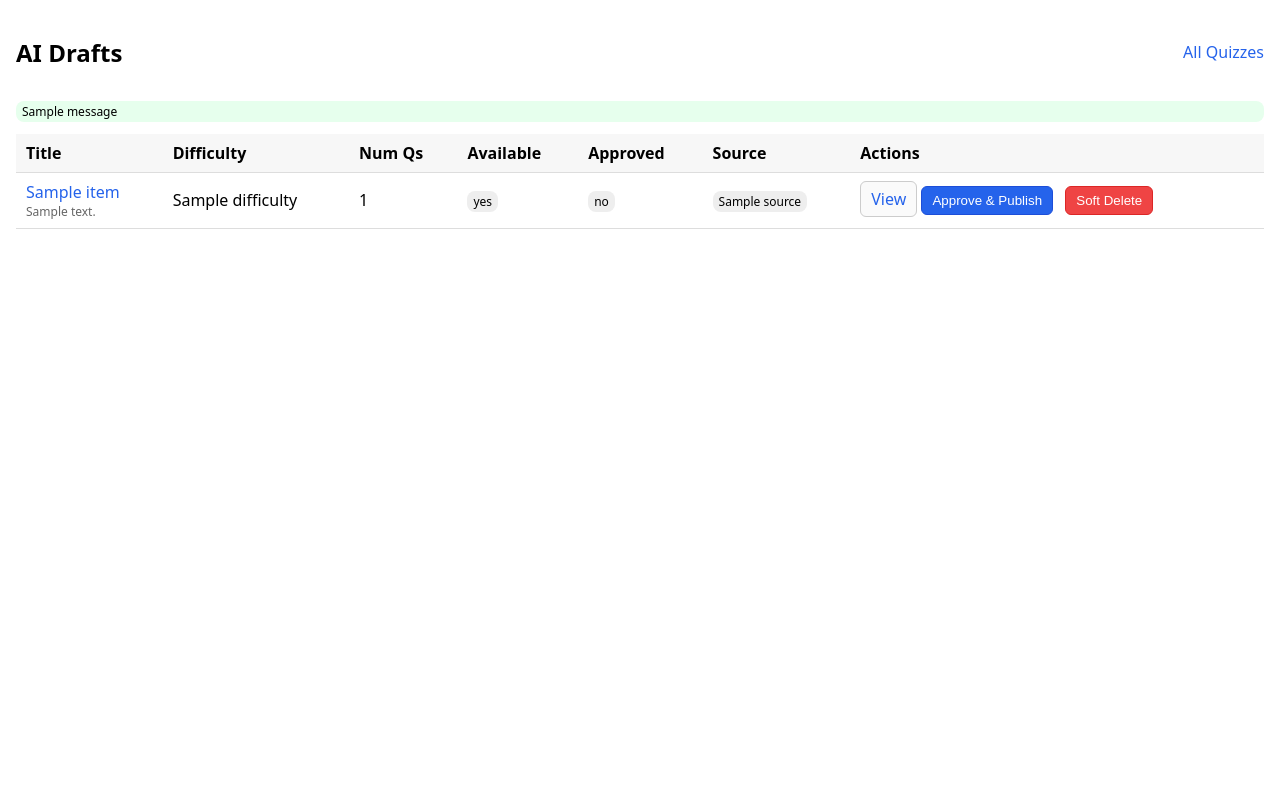
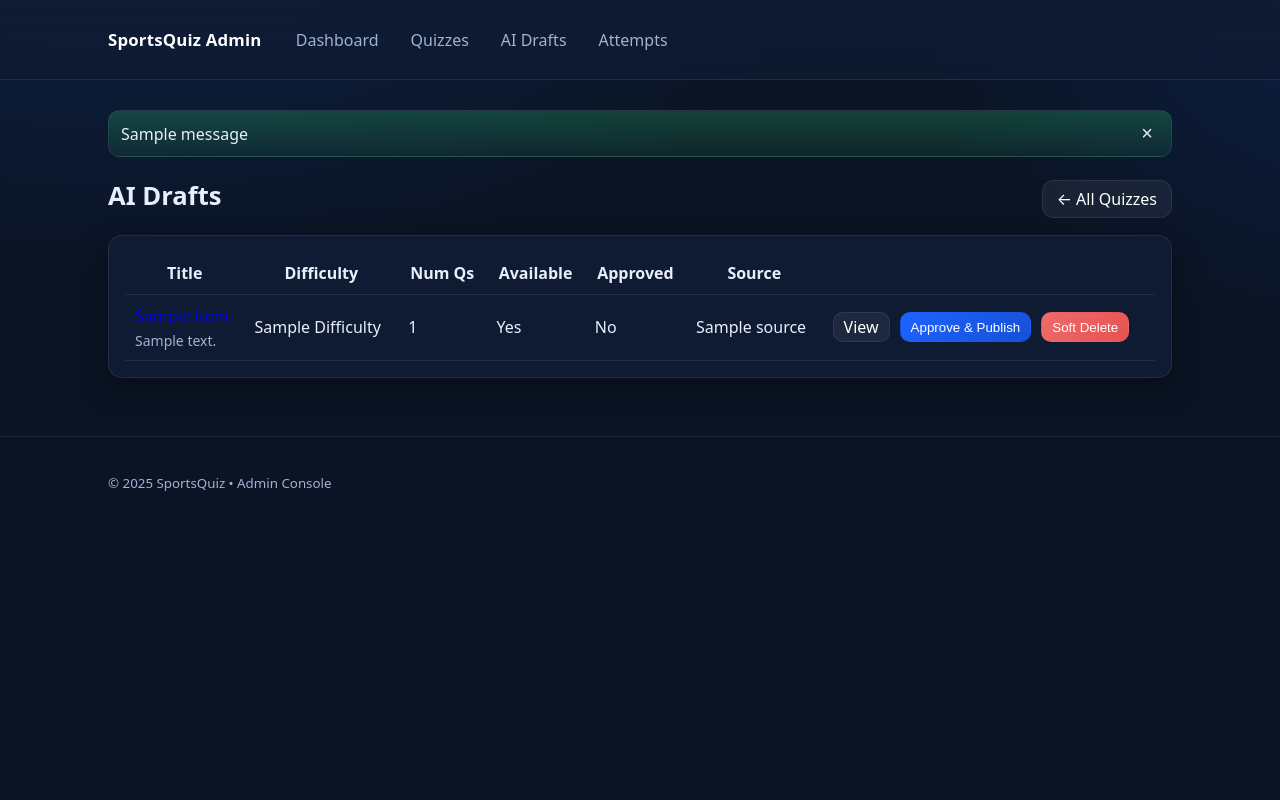
Before and after one commit to framuigai/sports_quiz, a Flask app: template backend/app/admin/templates/ai_drafts.html in a window 1280 px wide. Run offline with Flask 3, Linux system fonts and the light colour scheme; the template is opened without the code that fills it: most values are stand-ins (such as "Sample title", 1, 10 or a date in 2020); one stand-in notice (Sample message) is shown.

Commit message:
Added attempts, history etc

```diff
--- a/backend/app/admin/templates/ai_drafts.html
+++ b/backend/app/admin/templates/ai_drafts.html
@@ -1,49 +1,18 @@
-<!-- backend/app/admin/templates/ai_drafts.html -->
-<!doctype html>
-<html lang="en">
-  <head>
-    <meta charset="utf-8"/>
-    <title>AI Drafts</title>
-    <meta name="viewport" content="width=device-width, initial-scale=1"/>
-    <style>
-      body { font-family: system-ui, -apple-system, Segoe UI, Roboto, Arial, sans-serif; margin: 16px; }
-      table { width: 100%; border-collapse: collapse; }
-      th, td { padding: 8px 10px; border-bottom: 1px solid #ddd; text-align: left; }
-      th { background: #f7f7f7; }
-      .actions form { display: inline-block; margin-right: 8px; }
-      .pill { font-size: 12px; padding: 2px 6px; border-radius: 8px; background: #eee; }
-      .ok { background: #e6ffed; }
-      .warn { background: #fff6e6; }
-      .danger { background: #ffe6e6; }
-      .btn { padding: 6px 10px; border: 1px solid #ccc; border-radius: 6px; background: #fafafa; cursor: pointer; }
-      .btn-primary { background: #2563eb; color: #fff; border-color: #1d4ed8; }
-      .btn-danger { background: #ef4444; color: #fff; border-color: #dc2626; }
-      .topbar { display: flex; justify-content: space-between; align-items: center; margin-bottom: 12px; }
-      a { color: #2563eb; text-decoration: none; }
-      a:hover { text-decoration: underline; }
-      .flash { margin-bottom: 12px; }
-    </style>
-  </head>
-  <body>
-    <div class="topbar">
-      <h2>AI Drafts</h2>
-      <div><a href="{{ url_for('admin.quizzes') }}">All Quizzes</a></div>
+{% extends "base.html" %}
+{% block title %}AI Drafts | SportsQuiz Admin{% endblock %}
+
+{% block content %}
+<div class="page-header">
+  <h1 class="h1">AI Drafts</h1>
+  <div class="actions">
+    <a class="btn" href="{{ url_for('admin.quizzes') }}">← All Quizzes</a>
+  </div>
 </div>
 
-    {% with messages = get_flashed_messages(with_categories=true) %}
-      {% if messages %}
-        <div class="flash">
-          {% for category, message in messages %}
-            <div class="pill {% if category == 'success' %}ok{% elif category == 'error' %}danger{% else %}warn{% endif %}">
-              {{ message }}
-            </div>
-          {% endfor %}
-        </div>
-      {% endif %}
-    {% endwith %}
-
 {% if items and items|length > 0 %}
-      <table>
+  <div class="card">
+    <div class="table-responsive">
+      <table class="table">
         <thead>
           <tr>
             <th>Title</th>
@@ -52,7 +21,7 @@
             <th>Available</th>
             <th>Approved</th>
             <th>Source</th>
-            <th>Actions</th>
+            <th></th>
           </tr>
         </thead>
         <tbody>
@@ -60,30 +29,39 @@
           <tr>
             <td>
               <a href="{{ url_for('admin.quiz_detail', doc_id=q.id) }}">
-                  {{ q.title }}
+                {{ q.title or '(untitled)' }}
               </a>
-                {% if q.description %}<div style="color:#666;font-size:12px;">{{ q.description }}</div>{% endif %}
+              {% if q.description %}
+                <div class="muted small mt-4">{{ q.description }}</div>
+              {% endif %}
             </td>
-              <td>{{ q.difficulty or 'easy' }}</td>
+            <td class="cap">{{ q.difficulty|default('easy') }}</td>
             <td>{{ q.num_questions if q.num_questions is not none else '—' }}</td>
-              <td><span class="pill">{{ q.available_to_all and 'yes' or 'no' }}</span></td>
-              <td><span class="pill">{{ q.is_approved and 'yes' or 'no' }}</span></td>
-              <td><span class="pill">{{ q.source or 'ai' }}</span></td>
-              <td class="actions">
-                <a class="btn" href="{{ url_for('admin.quiz_detail', doc_id=q.id) }}">View</a>
+            <td>{{ 'Yes' if q.available_to_all else 'No' }}</td>
+            <td>{{ 'Yes' if q.is_approved else 'No' }}</td>
+            <td>{{ q.source|default('ai') }}</td>
+            <td class="ta-right">
+              <div class="actions actions--inline">
+                <a class="btn btn--small" href="{{ url_for('admin.quiz_detail', doc_id=q.id) }}">View</a>
                 <form method="post" action="{{ url_for('admin.publish_quiz', doc_id=q.id) }}">
-                  <button class="btn btn-primary" type="submit">Approve &amp; Publish</button>
+                  <button class="btn btn--small btn--primary" type="submit">Approve &amp; Publish</button>
                 </form>
                 <form method="post" action="{{ url_for('admin.soft_delete_quiz', doc_id=q.id) }}">
-                  <button class="btn btn-danger" type="submit">Soft Delete</button>
+                  <button class="btn btn--small btn--danger" type="submit" data-confirm="Soft delete this draft? You can restore later.">Soft Delete</button>
                 </form>
+              </div>
             </td>
           </tr>
           {% endfor %}
         </tbody>
       </table>
+    </div>
+  </div>
 {% else %}
-      <p>No AI drafts found.</p>
+  <div class="card">
+    <div class="card__body">
+      <p class="muted ta-center">No AI drafts found.</p>
+    </div>
+  </div>
 {% endif %}
-  </body>
-</html>
+{% endblock %}
```
Also changed, not shown: backend/app/admin/routes.py (+63 -6 lines), backend/app/admin/templates/attempts.html (+53 -1 lines), 1 other file. Lines whose indentation alone changed are shown as unchanged.
